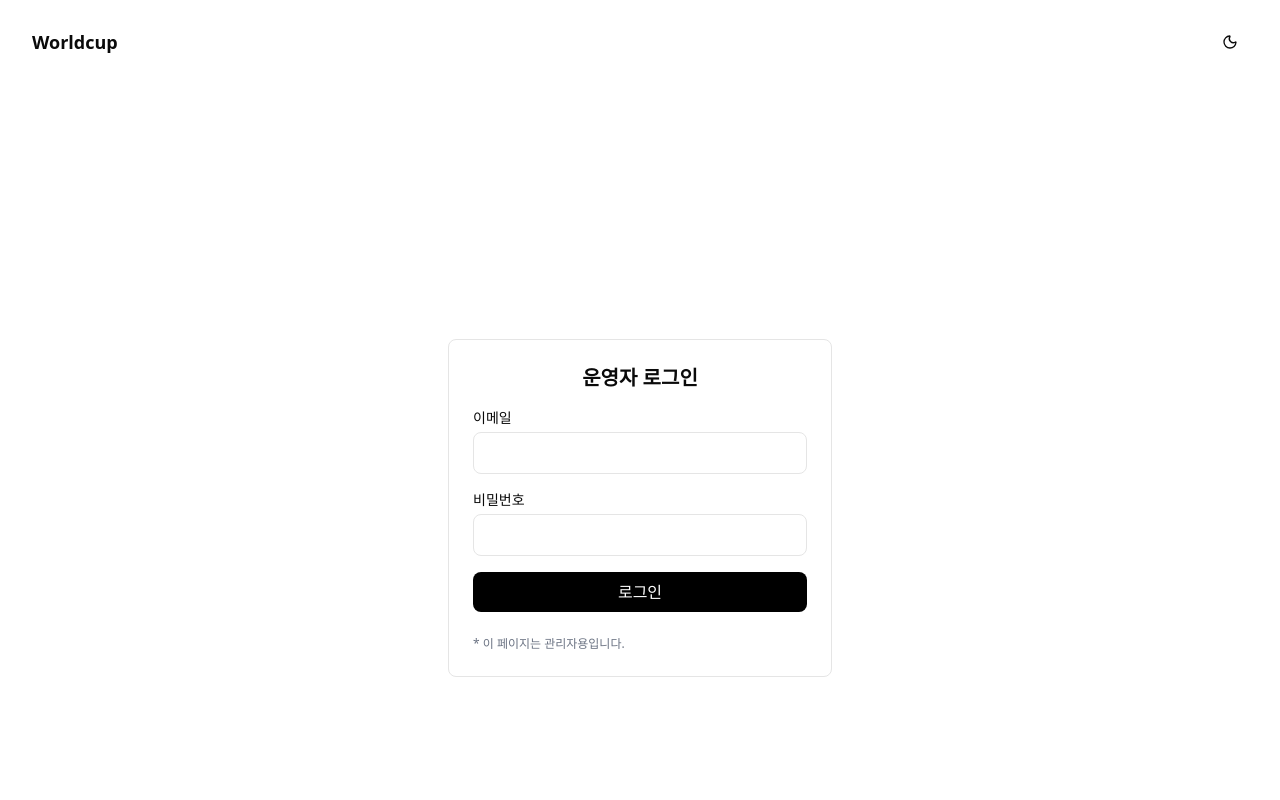
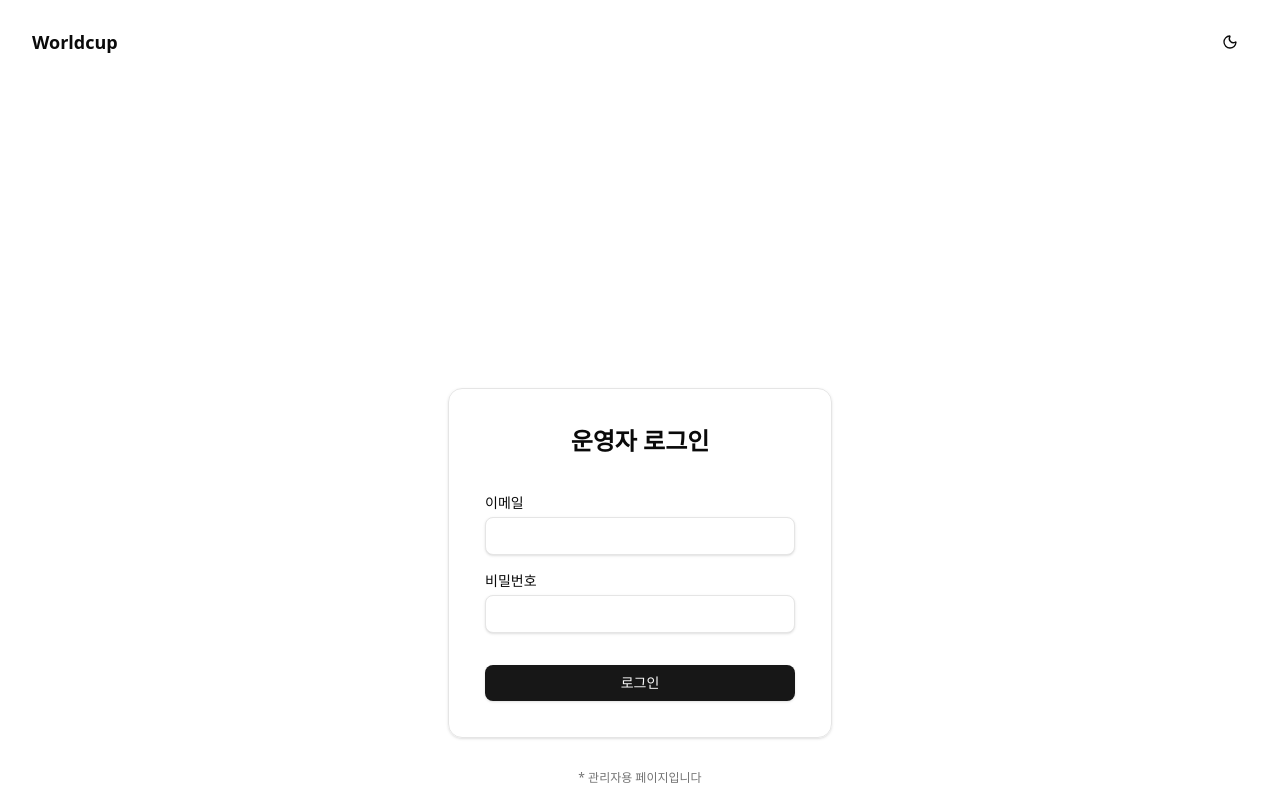
Before and after one commit to duswndiy/worldcup, a Next.js app in the folder frontend/: page /hidden-admin in a window 1280 px wide. Shown: the top 800 px of the page. Built offline with nearby package versions, Linux system fonts and the light colour scheme; no server answers.

Commit message:
style: 관리자 로그인 페이지 UI 개선 및 에러 메시지 수정

```diff
--- a/frontend/src/app/(admin)/hidden-admin/page.tsx
+++ b/frontend/src/app/(admin)/hidden-admin/page.tsx
@@ -26,78 +26,75 @@ function HiddenAdminPage() {
         try {
             // 1) Supabase Auth 로그인
             const { data, error: supaError } =
-                await supabase.auth.signInWithPassword({
-                    email,
-                    password,
-                });
+                await supabase.auth.signInWithPassword({ email, password, });
 
             if (supaError || !data.session) {
-                throw new Error(supaError?.message ?? "로그인에 실패했습니다.");
+                throw supaError ?? new Error("로그인에 실패했습니다.");
             }
 
             const accessToken = data.session.access_token;
-
             // 2) 백엔드에 토큰 전달 → 관리자 검증 + HttpOnly 쿠키 발급
-            await apiPost<{ ok: true }>("/admin/login", {
-                accessToken,
-            });
+            await apiPost<{ ok: true }>("/admin/login", { accessToken });
 
             // 3) 루트 페이지로 리다이렉트
             router.replace("/");
-        } catch (err: any) {
-            console.error(err);
-            setError(err.message ?? "알 수 없는 오류가 발생했습니다.");
-        } finally {
+        }   catch (err) {
+            setError(err instanceof Error ? err.message : "오류가 발생했습니다.");
+        }   finally {
             setPending(false);
         }
     };
 
     return (
-        <main className="flex min-h-screen items-center justify-center">
+        <main className="flex flex-col min-h-screen items-center mt-70 bg-background text-foreground">
+
             <form
                 onSubmit={handleSubmit}
-                className="w-full max-w-sm space-y-4 border p-6 rounded-md"
+                className="w-full max-w-sm space-y-4 rounded-xl border border-border bg-card/80 p-9 shadow-sm"
             >
-                <h1 className="text-xl font-bold text-center">운영자 로그인</h1>
+                <div className="text-2xl font-bold text-center mb-9">운영자 로그인</div>
 
+                {/* 로그인폼 내부 UI */}
                 <div>
-                    <label className="block text-sm mb-1">이메일</label>
+                    <label className="mb-1 block text-sm text-foreground">이메일</label>
                     <input
                         type="email"
                         required
-                        className="w-full border px-3 py-2 rounded-md"
+                        className="w-full rounded-md border border-input bg-background px-3 py-2 text-sm text-foreground shadow-sm
+                        transition-colors
+                        focus-visible:outline-none
+                        focus-visible:bg-[#39ff14]/10"
                         value={email}
                         onChange={(e) => setEmail(e.target.value)}
                     />
                 </div>
 
                 <div>
-                    <label className="block text-sm mb-1">비밀번호</label>
+                    <label className="mb-1 block text-sm text-foreground">비밀번호</label>
                     <input
                         type="password"
                         required
-                        className="w-full border px-3 py-2 rounded-md"
+                        className="w-full rounded-md border border-input bg-background px-3 py-2 text-sm text-foreground shadow-sm
+                        transition-colors
+                        focus-visible:outline-none
+                        focus-visible:bg-[#39ff14]/10"
                         value={password}
                         onChange={(e) => setPassword(e.target.value)}
                     />
                 </div>
 
-                {error && (
-                    <p className="text-sm text-red-500 whitespace-pre-line">{error}</p>
-                )}
+                {error && ( <p className="text-center text-xs text-destructive">아이디 또는 비밀번호가 일치하지 않습니다.</p> )}
 
                 <button
                     type="submit"
                     disabled={pending}
-                    className="w-full py-2 bg-black text-white rounded-md disabled:opacity-50"
+                    className="w-full rounded-md bg-primary mt-4 px-4 py-2 text-sm font-medium text-primary-foreground shadow hover:bg-primary/90 disabled:cursor-not-allowed disabled:opacity-50"
                 >
                     {pending ? "로그인 중..." : "로그인"}
                 </button>
+            </form>
 
-                <p className="text-xs text-gray-500 mt-2">
-                    * 이 페이지는 관리자용입니다.
-                </p>
-            </form>
+            <p className="mt-8 text-xs text-muted-foreground">* 관리자용 페이지입니다</p>
         </main>
     );
 }
```
